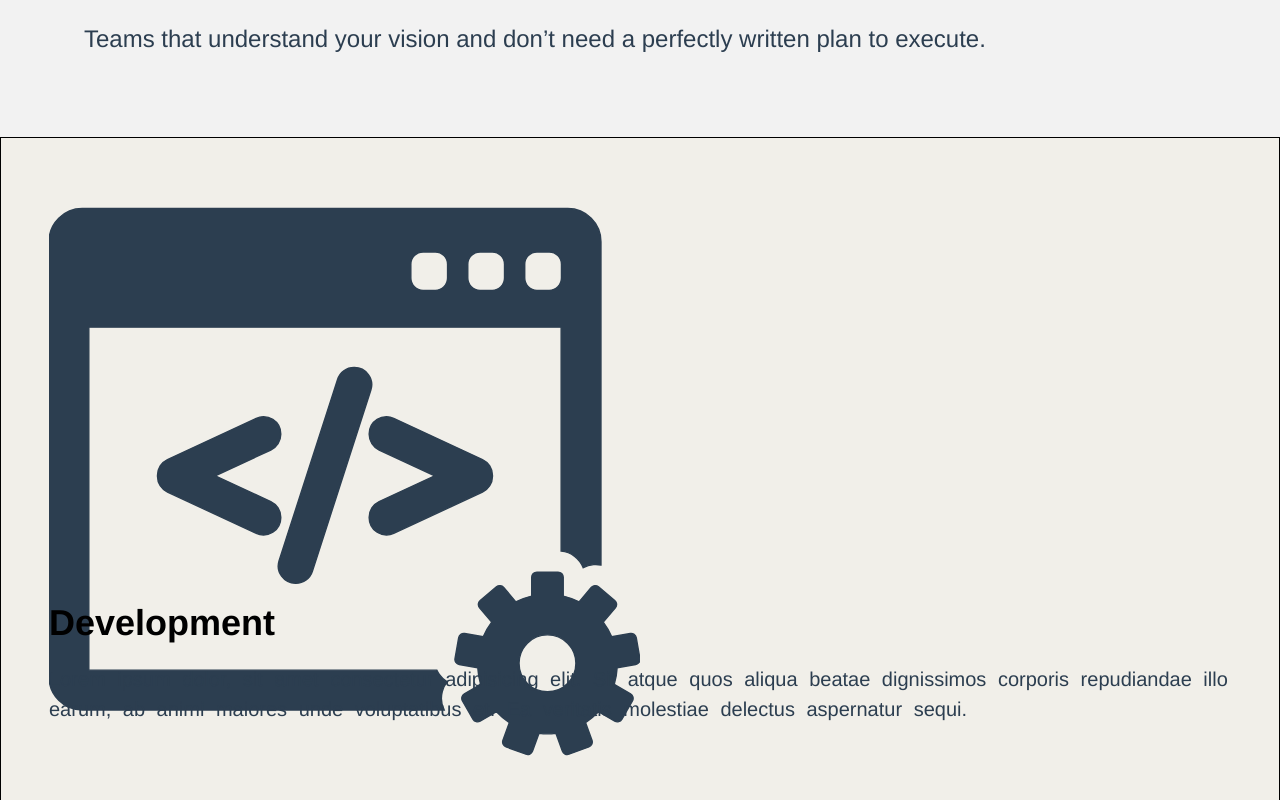
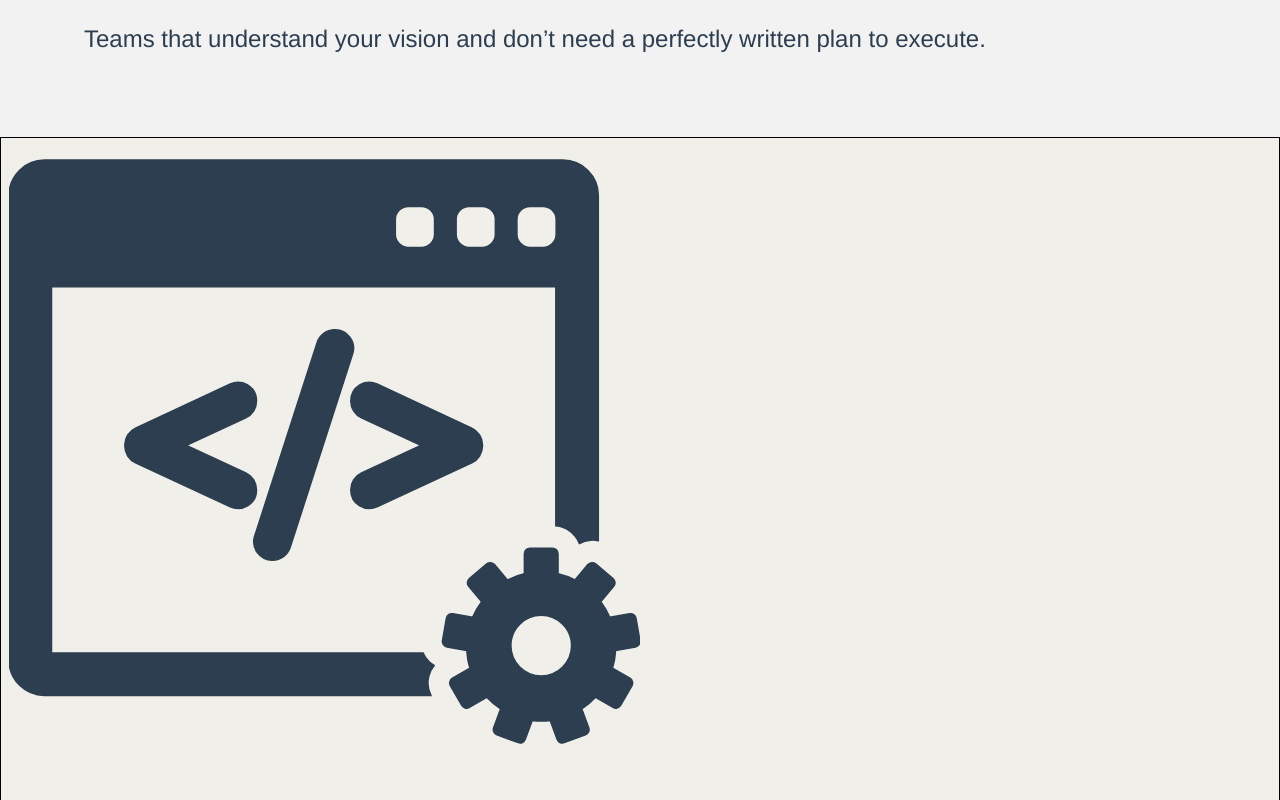
Before and after one commit to oxytocin-labs/website, a Vue app: page / in a window 1280 px wide. Shown: the part 3060-3860 px from the top of the page. Built offline with nearby package versions, Linux system fonts and the light colour scheme; what vuesax would draw is missing.

Commit message:
Layout fixes (possibly) in services section

```diff
--- a/src/components/ServicesSection.vue
+++ b/src/components/ServicesSection.vue
@@ -91,7 +91,7 @@ export default {
 						duration: 0.5,
 						delay: 0,
 						inertia: false,
-						ease: "elastic.out(1,1)",
+						ease: "power4.out",
 					},
 				});
 			else {
@@ -218,8 +218,16 @@ export default {
 		font-size: 24px;
 	}
 
+	.right-panel-section-content-container {
+		justify-content: center;
+	}
 	.right-panel-section-content {
-		top: 0%;
+		box-sizing: border-box;
+		padding: 8px;
+		margin-top: 0px;
+	}
+	.right-panel-section-content-svg {
+		height: max-content;
 	}
 }
 </style>
```
